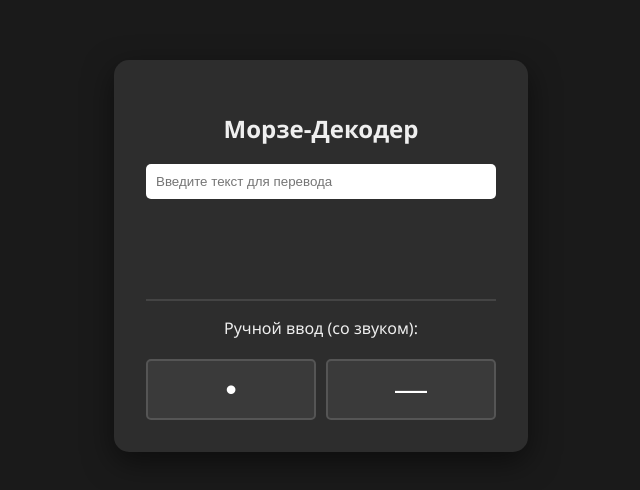
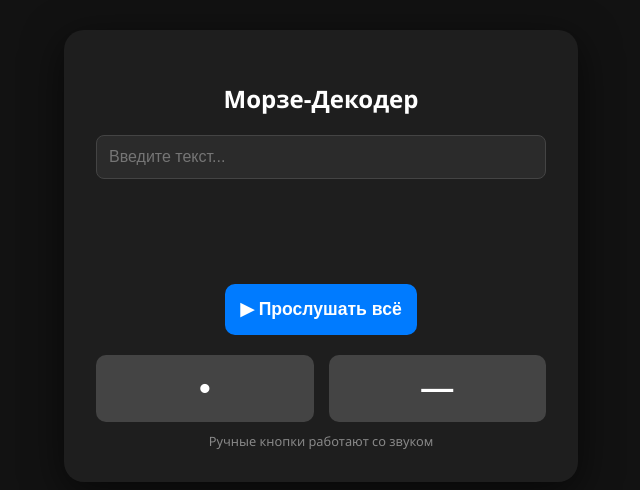
Before and after one commit to DX2PM/morsesite, a plain HTML site: page index.html in a window 1280 px wide. Shown: the part 144-634 px from the top of the page, without its empty margins (319-959 px from the left). Drawn offline with Linux system fonts and the light colour scheme.

Commit message:
Update index.html

```diff
--- a/index.html
+++ b/index.html
@@ -2,134 +2,178 @@
 <html lang="ru">
 <head>
     <meta charset="UTF-8">
-    <title>Азбука Морзе — Интерактив</title>
+    <meta name="viewport" content="width=device-width, initial-scale=1.0">
+    <title>Морзе Мастер</title>
     <style>
         body {
-            font-family: 'Segoe UI', Tahoma, Geneva, Verdana, sans-serif;
+            font-family: 'Segoe UI', sans-serif;
             display: flex;
-            flex-direction: column;
+            justify-content: center;
             align-items: center;
-            justify-content: center;
-            height: 100vh;
+            min-height: 100vh;
             margin: 0;
-            background-color: #1a1a1a;
-            color: #efefef;
+            background-color: #121212;
+            color: white;
         }
-        .card {
-            background: #2d2d2d;
+        .container {
+            background: #1e1e1e;
             padding: 2rem;
-            border-radius: 15px;
-            box-shadow: 0 10px 30px rgba(0,0,0,0.5);
+            border-radius: 20px;
+            box-shadow: 0 10px 40px rgba(0,0,0,0.6);
+            width: 90%;
+            max-width: 450px;
             text-align: center;
-            width: 350px;
         }
         input {
             width: 100%;
-            padding: 10px;
-            margin-bottom: 10px;
-            border-radius: 5px;
-            border: none;
+            padding: 12px;
+            background: #2b2b2b;
+            border: 1px solid #444;
+            color: #ffcc00;
+            border-radius: 8px;
+            font-size: 1rem;
+            margin-bottom: 15px;
             box-sizing: border-box;
         }
         .output {
-            min-height: 50px;
-            margin: 20px 0;
-            font-size: 1.5rem;
-            letter-spacing: 3px;
-            color: #ffcc00;
+            font-size: 1.4rem;
+            letter-spacing: 4px;
+            color: #00ff88;
+            min-height: 60px;
+            margin: 15px 0;
             word-wrap: break-word;
         }
-        .manual-controls {
-            display: flex;
-            gap: 10px;
-            justify-content: center;
+        .controls {
+            display: grid;
+            grid-template-columns: 1fr 1fr;
+            gap: 15px;
             margin-top: 20px;
         }
         button {
-            padding: 10px 20px;
+            padding: 15px;
+            border: none;
+            border-radius: 10px;
             cursor: pointer;
-            border: none;
-            border-radius: 5px;
-            background: #444;
-            color: white;
+            font-weight: bold;
             transition: 0.2s;
+            font-size: 1.1rem;
         }
-        button:hover { background: #555; }
-        button:active { background: #ffcc00; color: black; }
-        .btn-big {
-            font-size: 2rem;
-            flex: 1;
-            background: #3a3a3a;
-            border: 2px solid #555;
-        }
+        .btn-play { background: #007bff; color: white; grid-column: span 2; }
+        .btn-play:hover { background: #0056b3; }
+        .btn-manual { background: #444; color: white; font-size: 2rem; }
+        .btn-manual:active { background: #ffcc00; color: #000; }
+
+        .hint { font-size: 0.8rem; color: #888; margin-top: 10px; }
     </style>
 </head>
 <body>
 
-<div class="card">
+<div class="container">
     <h2>Морзе-Декодер</h2>
 
-    <input type="text" id="textInput" placeholder="Введите текст для перевода" oninput="translateText()">
+    <input type="text" id="textInput" placeholder="Введите текст..." oninput="translate()">
     <div id="output" class="output"></div>
 
-    <hr style="border: 0.5px solid #444;">
+    <button class="btn-play" onclick="playFullSequence()">▶ Прослушать всё</button>
 
-    <p>Ручной ввод (со звуком):</p>
-    <div class="manual-controls">
-        <button class="btn-big" onmousedown="startTone()" onmouseup="stopTone()" onmouseleave="stopTone()">•</button>
-        <button class="btn-big" onmousedown="startTone()" onmouseup="stopTone()" onmouseleave="stopTone()">—</button>
+    <div class="controls">
+        <button class="btn-manual" onmousedown="startTone()" onmouseup="stopTone()" onmouseleave="stopTone()">•</button>
+        <button class="btn-manual" onmousedown="startTone()" onmouseup="stopTone()" onmouseleave="stopTone()">—</button>
     </div>
+
+    <div class="hint">Ручные кнопки работают со звуком</div>
 </div>
 
 <script>
-    // Словарь (упрощенный пример)
     const dictionary = {
         'А': '.-', 'Б': '-...', 'В': '.--', 'Г': '--.', 'Д': '-..', 'Е': '.', 'Ж': '...-',
         'З': '--..', 'И': '..', 'Й': '.---', 'К': '-.-', 'Л': '.-..', 'М': '--', 'Н': '-.',
         'О': '---', 'П': '.--.', 'Р': '.-.', 'С': '...', 'Т': '-', 'У': '..-', 'Ф': '..-.',
         'Х': '....', 'Ц': '-.-.', 'Ч': '---.', 'Ш': '----', 'Щ': '--.-', 'Ы': '-.--',
-        'Ь': '-..-', 'Э': '..-..', 'Ю': '..--', 'Я': '.-.-',
-        '1': '.----', '2': '..---', '3': '...--', '4': '....-', '5': '.....',
-        ' ': '/'
+        'Ь': '-..-', 'Э': '..-..', 'Ю': '..--', 'Я': '.-.-', ' ': '/'
     };
 
-    // Настройка звука (Web Audio API)
     const audioCtx = new (window.AudioContext || window.webkitAudioContext)();
-    let oscillator = null;
+    let osc = null;
+    let gain = null;
 
+    // Параметры времени (в секундах)
+    const dotTime = 0.1;
+    const dashTime = dotTime * 3;
+    const pauseBetweenSymbols = dotTime;
+    const pauseBetweenLetters = dotTime * 3;
+
+    function createOscillator() {
+        const o = audioCtx.createOscillator();
+        const g = audioCtx.createGain();
+        o.type = 'sine';
+        o.frequency.setValueAtTime(600, audioCtx.currentTime);
+        g.gain.setValueAtTime(0, audioCtx.currentTime);
+        o.connect(g);
+        g.connect(audioCtx.destination);
+        o.start();
+        return { o, g };
+    }
+
+    // Ручной звук
     function startTone() {
-        if (oscillator) return; // Чтобы не спамить звуком
-        oscillator = audioCtx.createOscillator();
-        const gainNode = audioCtx.createGain();
-
-        oscillator.type = 'sine';
-        oscillator.frequency.setValueAtTime(600, audioCtx.currentTime); // Частота писка
-
-        gainNode.gain.setValueAtTime(0.1, audioCtx.currentTime); // Громкость
-
-        oscillator.connect(gainNode);
-        gainNode.connect(audioCtx.destination);
-
-        oscillator.start();
+        if (!osc) {
+            const nodes = createOscillator();
+            osc = nodes.o;
+            gain = nodes.g;
+        }
+        gain.gain.setTargetAtTime(0.1, audioCtx.currentTime, 0.01);
     }
 
     function stopTone() {
-        if (oscillator) {
-            oscillator.stop();
-            oscillator.disconnect();
-            oscillator = null;
+        if (gain) {
+            gain.gain.setTargetAtTime(0, audioCtx.currentTime, 0.01);
+            setTimeout(() => {
+                if (osc) { osc.stop(); osc = null; gain = null; }
+            }, 50);
         }
     }
 
-    function translateText() {
-        const input = document.getElementById('textInput').value.toUpperCase();
-        const outputElement = document.getElementById('output');
+    function translate() {
+        const text = document.getElementById('textInput').value.toUpperCase();
+        const code = text.split('').map(c => dictionary[c] || '').join(' ');
+        document.getElementById('output').innerText = code;
+    }
 
-        const result = input.split('').map(char => {
-            return dictionary[char] || (/[A-Z]/.test(char) ? '?' : char);
-        }).join(' ');
+    // Автопроигрывание всей строки
+    async function playFullSequence() {
+        if (audioCtx.state === 'suspended') await audioCtx.resume();
+        const code = document.getElementById('output').innerText;
+        if (!code) return;
 
-        outputElement.innerText = result;
+        for (let char of code) {
+            if (char === '.') {
+                await beep(dotTime);
+            } else if (char === '-') {
+                await beep(dashTime);
+            } else if (char === ' ') {
+                await sleep(pauseBetweenLetters);
+            } else if (char === '/') {
+                await sleep(dotTime * 7);
+            }
+            await sleep(pauseBetweenSymbols);
+        }
+    }
+
+    function beep(duration) {
+        return new Promise(resolve => {
+            const { o, g } = createOscillator();
+            g.gain.setValueAtTime(0.1, audioCtx.currentTime);
+            setTimeout(() => {
+                g.gain.setTargetAtTime(0, audioCtx.currentTime, 0.01);
+                o.stop(audioCtx.currentTime + 0.05);
+                resolve();
+            }, duration * 1000);
+        });
+    }
+
+    function sleep(ms) {
+        return new Promise(resolve => setTimeout(resolve, ms * 1000));
     }
 </script>
 
```
